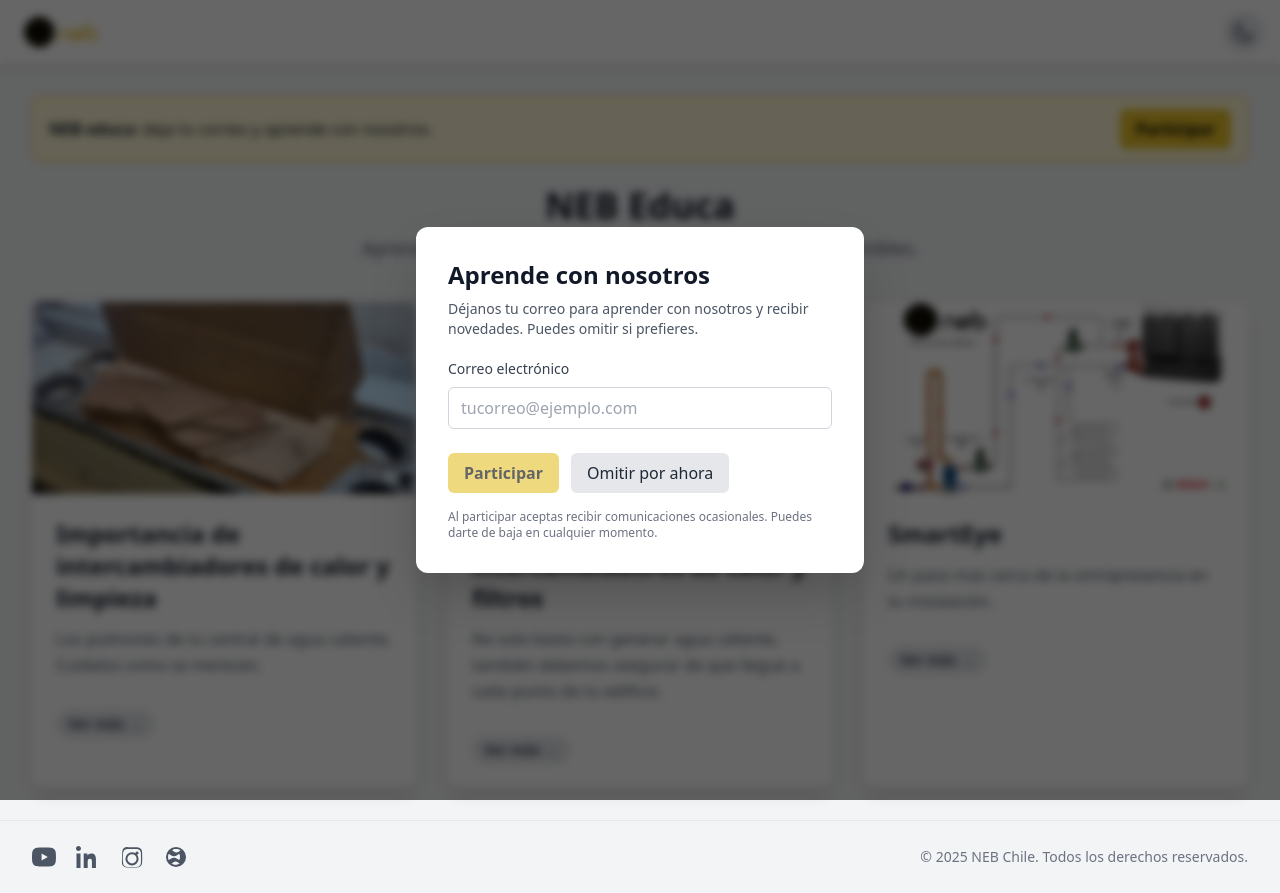
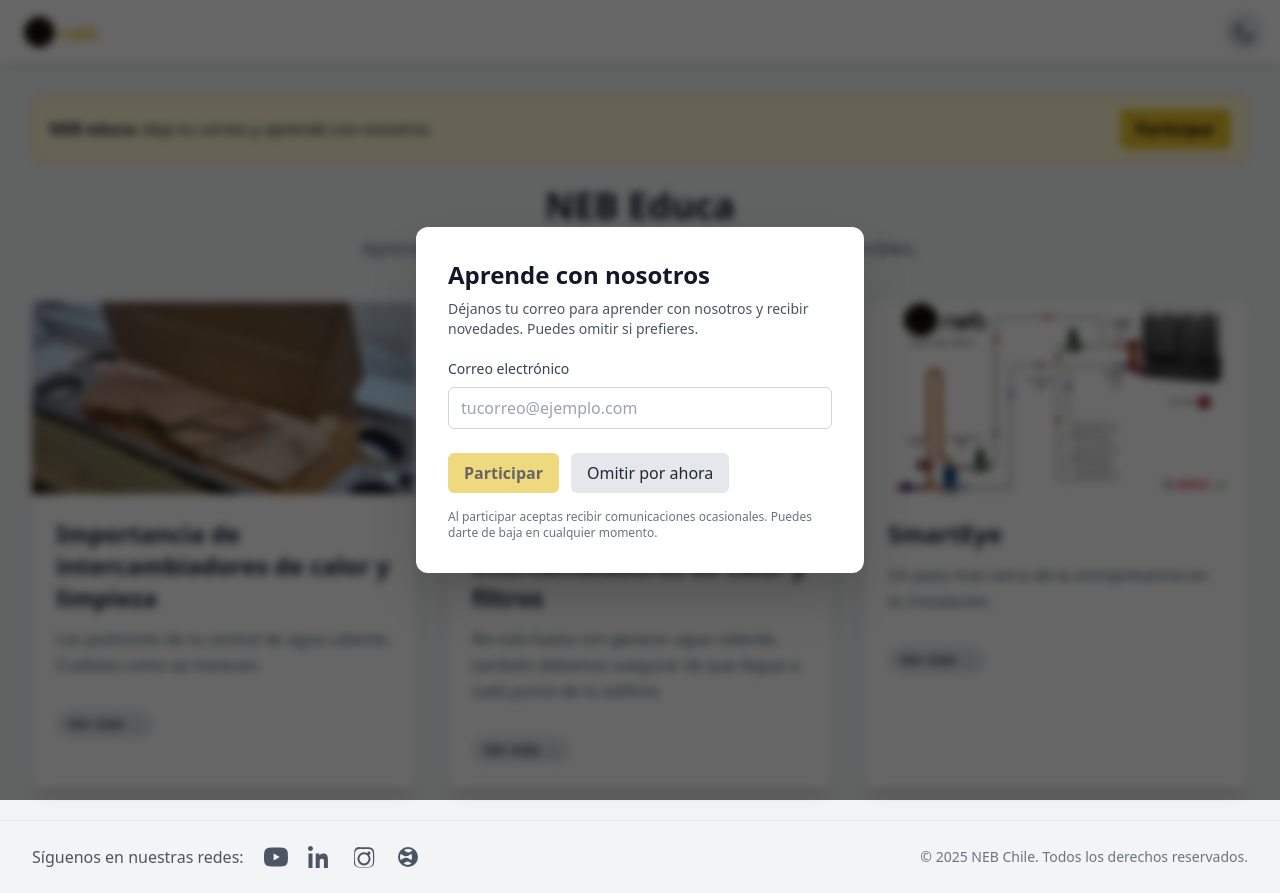
Before and after one commit to npalma-neb/feria_qr_neb, a React (Vite) app: page / in a window 1280 px wide. Built offline with nearby package versions, Linux system fonts and the light colour scheme.

Commit message:
siguenos en nuestras redes en footer

```diff
--- a/components/Layout.tsx
+++ b/components/Layout.tsx
@@ -19,6 +19,7 @@ const Layout: React.FC<LayoutProps> = ({ children, theme, toggleTheme }) => {
         <div className="container mx-auto px-4 sm:px-6 lg:px-8 py-6">
           <div className="flex flex-col sm:flex-row items-center justify-between gap-4">
             <div className="flex items-center gap-5 text-gray-600 dark:text-gray-300">
+              <span className="text-sm sm:text-base font-medium">Síguenos en nuestras redes:</span>
               <a
                 href="https://www.youtube.com/@nebchile8019/featured"
                 target="_blank"
```
